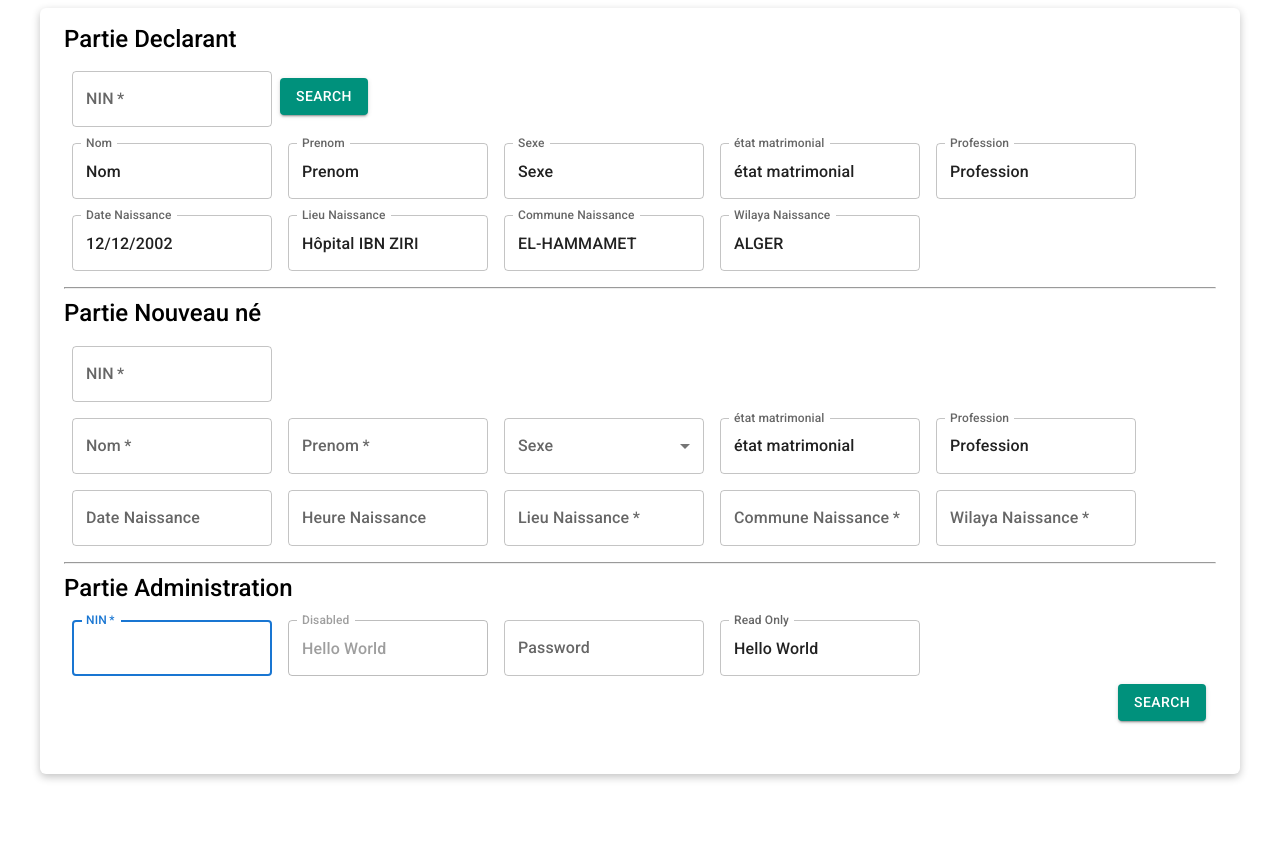
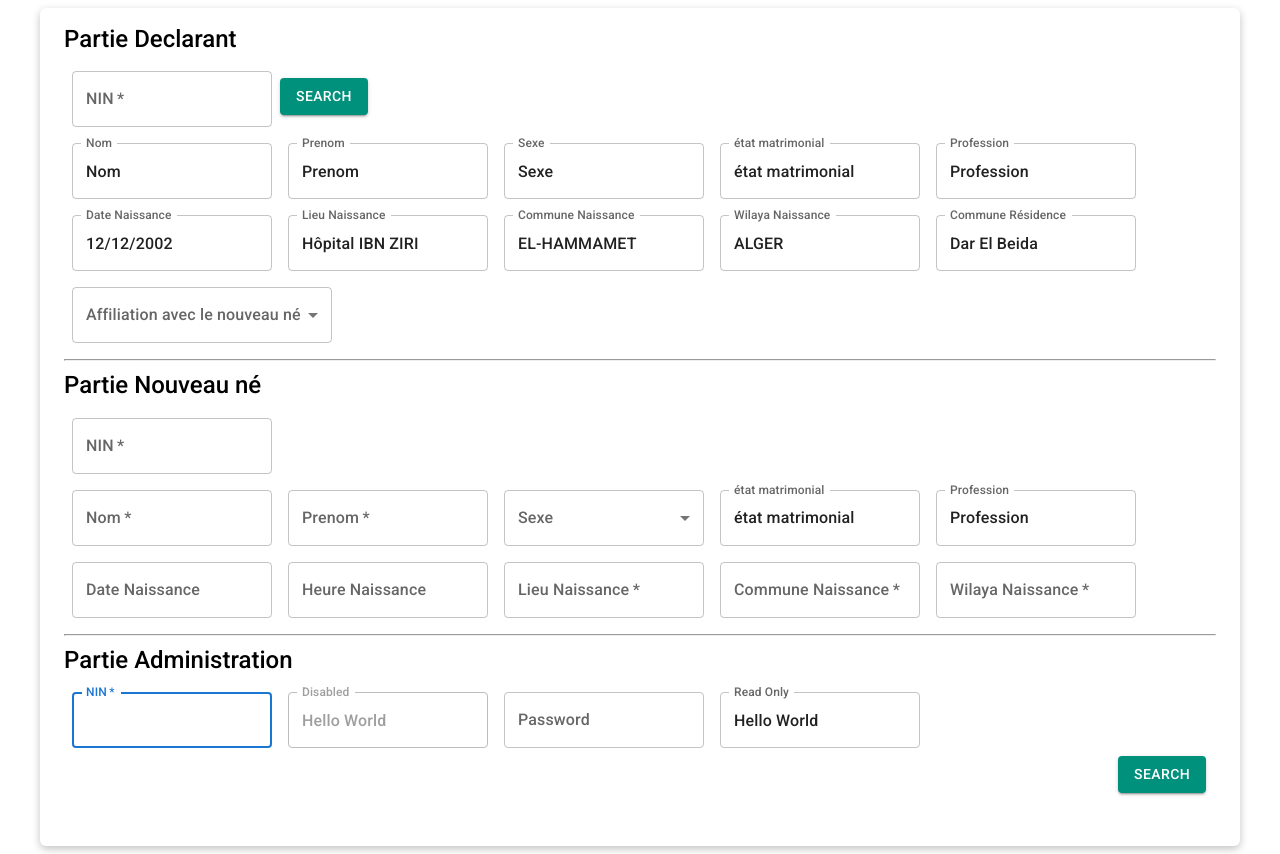
Before and after one commit to Rac11m/ProjetSI2, a React (Create React App) app in the folder client/: page /creationactenaissance in a window 1280 px wide. Before the commit the page ends 800 px from the top, so only its background shows below. Built offline with nearby package versions, Linux system fonts and the light colour scheme.

Commit message:
Adding new born part

```diff
--- a/client/src/pages/acteNaissance/FormulaireCreation.jsx
+++ b/client/src/pages/acteNaissance/FormulaireCreation.jsx
@@ -13,7 +13,7 @@ function FormulaireCreation() {
   const [dateValue, setDateValue] = useState(null);
   const [timeValue, setTimeValue] = useState(null);
   const [sexeValue, setSexeValue] = useState(null);
-
+  const [affiliationValue, setAffiliationValue] = useState(null);
 
   return (
     <Container component="form" className='cadre' sx={{padding: "10px"}}>
@@ -74,15 +74,6 @@ function FormulaireCreation() {
         label="état matrimonial "
         defaultValue="état matrimonial"
       />
-      {/* <DatePicker
-          label="read-only"
-          readOnly
-          value={value}
-          onChange={(newValue) => {
-            setValue(newValue);
-          }}
-          renderInput={(params) => <TextField {...params} />}
-        /> */}
         <TextField
         readOnly
         id="outlined-disabled"
@@ -113,6 +104,29 @@ function FormulaireCreation() {
       label="Wilaya Naissance"
       defaultValue="ALGER"
     />
+      <TextField
+      readOnly
+      id="outlined-disabled"
+      label="Commune Résidence"
+      defaultValue="Dar El Beida"
+    />
+    <FormControl sx={{ m: 1, width: 260 }}>
+ <InputLabel id="demo-simple-select-label">Affiliation avec le nouveau né</InputLabel>
+  <Select
+    required
+    labelId="demo-simple-select-label"
+    id="demo-simple-select"
+    value={affiliationValue}
+    label="affiliation avec le nouveau né"
+    onChange={(event)=> {
+      setAffiliationValue(event.target.value);
+    }
+  }
+  >
+    <MenuItem value={'P'}>Parent</MenuItem>
+    <MenuItem value={'F'}>Tuteur</MenuItem>
+  </Select>
+    </FormControl>
       </Grid>
 
       <hr />
```
